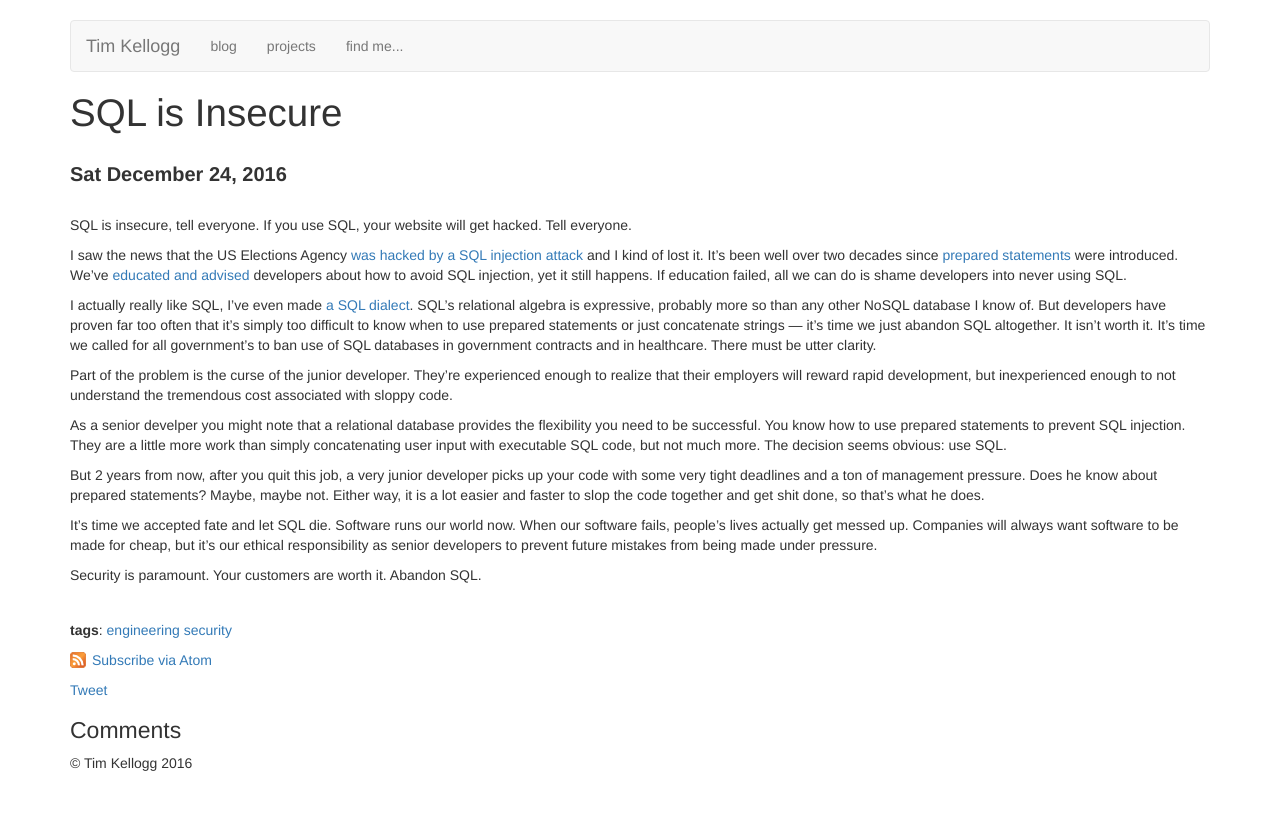
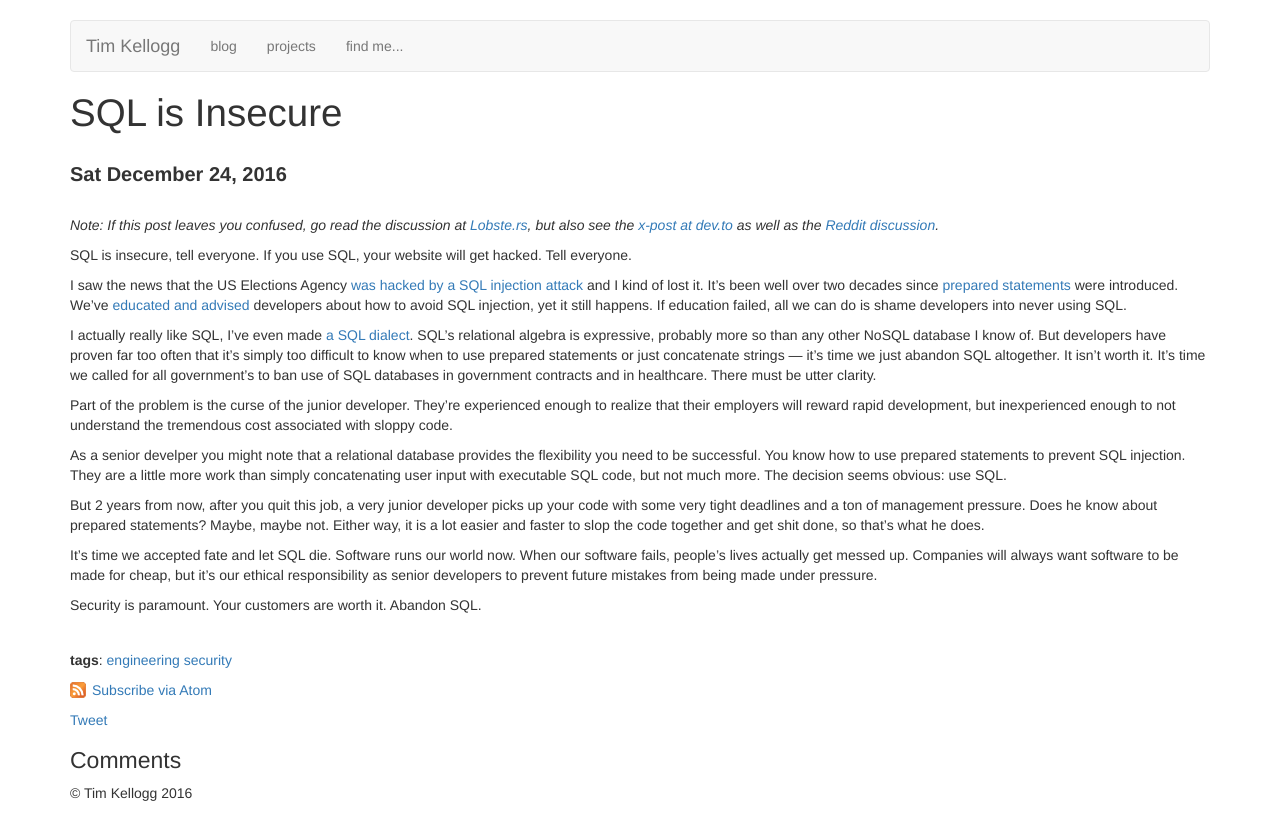
Before and after one commit to tkellogg/tkellogg.github.com, a Jekyll site: the page built from _posts/2016-12-24-sql-is-insecure.md, in a window 1280 px wide. Shown: the top 840 px of the page. Built offline with Jekyll 4.4.1, drawn with Linux system fonts in a browser that asks for light colours; comment, search, counter and statistics services are not loaded.

Commit message:
Updated 'sql is insecure' with community comments

```diff
--- a/_posts/2016-12-24-sql-is-insecure.md
+++ b/_posts/2016-12-24-sql-is-insecure.md
@@ -6,6 +6,9 @@ categories:
  - engineering
  - security
 ---
+
+*Note: If this post leaves you confused, go read the discussion at [Lobste.rs][lob], but also
+see the [x-post at dev.to][dev.to] as well as the [Reddit discussion][reddit].*
 
 SQL is insecure, tell everyone. If you use SQL, your website will get hacked. Tell everyone.
 
@@ -47,3 +50,6 @@ Security is paramount. Your customers are worth it. Abandon SQL.
  [1.5]: https://en.wikipedia.org/wiki/Prepared_statement
  [2]: https://ics-cert.us-cert.gov/sites/default/files/recommended_practices/DHS_Common_Cybersecurity_Vulnerabilities_ICS_2010.pdf
  [3]: http://docs.aws.amazon.com/iot/latest/developerguide/iot-sql-reference.html
+ [lob]: https://lobste.rs/s/tneut0/sql_is_insecure
+ [dev.to]: https://dev.to/kellogh/sql-is-insecure
+ [reddit]: https://www.reddit.com/r/programming/comments/5k6p8d/sql_is_insecure/
```
